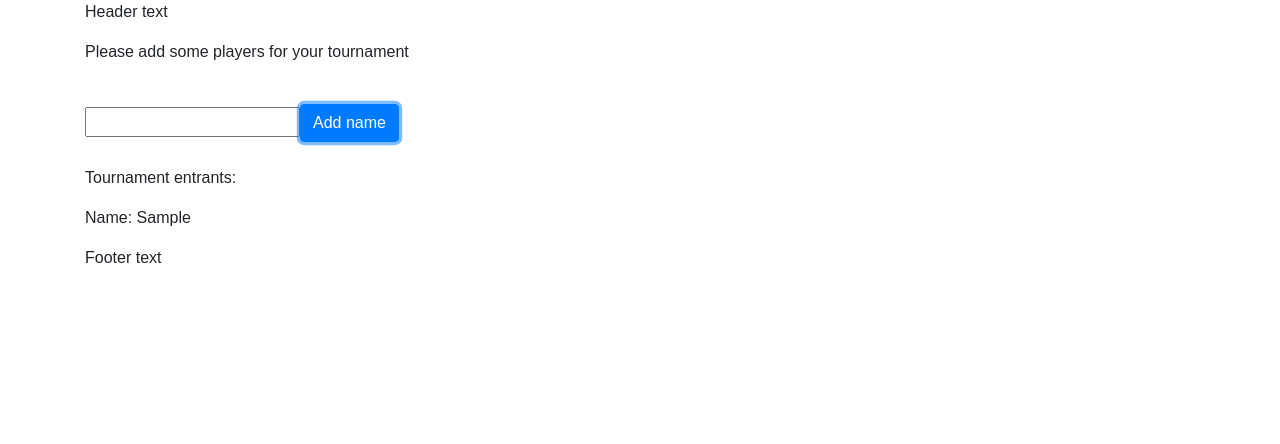
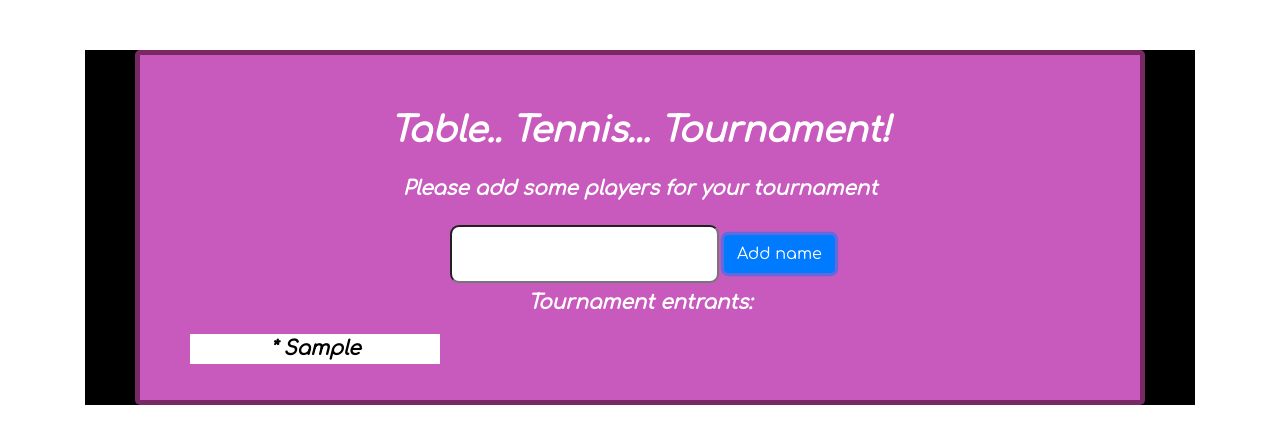
Before and after one commit to AndrewDRankin/t-t-tournament, a React (Create React App) app: page / in a window 1280 px wide. Both pictures are taken after typing "Sample" into the empty fields and a click on the button "Add name". Shown: the top 444 px of the page. Built offline with nearby package versions, Linux system fonts and the light colour scheme.

Commit message:
Display toggle 2.0, styling 1.0

```diff
--- a/public/index.html
+++ b/public/index.html
@@ -11,6 +11,7 @@
     <link rel="manifest" href="%PUBLIC_URL%/manifest.json">
     <link rel="shortcut icon" href="%PUBLIC_URL%/favicon.ico">
     <link rel="stylesheet" href="https://stackpath.bootstrapcdn.com/bootstrap/4.1.3/css/bootstrap.min.css">
+    <link href="https://fonts.googleapis.com/css?family=Comfortaa" rel="stylesheet">
     <!--
       Notice the use of %PUBLIC_URL% in the tags above.
       It will be replaced with the URL of the `public` folder during the build.
--- a/src/App.css
+++ b/src/App.css
@@ -1,28 +1,56 @@
-.App {
-  text-align: center;
+.appBackground {
+    background-color: black;
+    width: 100%;
+    text-align: center;
 }
 
-.App-logo {
-  animation: App-logo-spin infinite 20s linear;
-  height: 80px;
+.appContainer {
+    background-color: rgb(200,90,190);
+    margin: 50px;
+    border-radius: 5px;
+    border: 5px solid rgb(120,40,100);
+    padding: 50px;
+    color: white;
+    /* letter-spacing: 1px; */
+    font-weight: 600;
+    font-family: 'Comfortaa', sans-serif;
+    font-style: italic;
+    font-size: 20px;
 }
 
-.App-header {
-  background-color: #222;
-  height: 150px;
-  padding: 20px;
-  color: white;
+.appContainer input {
+    padding: 12px;
+    margin: 5px;
+    border-radius: 9px;
 }
 
-.App-title {
-  font-size: 1.5em;
+.appHeaderFooter {
+    font-size: 35px;
 }
 
-.App-intro {
-  font-size: large;
+.bracket {
+    border-radius: 20px;
+    border: solid 5px white;
+    padding: 5px;
 }
 
-@keyframes App-logo-spin {
-  from { transform: rotate(0deg); }
-  to { transform: rotate(360deg); }
+.nameDisplay {
+    background: white;
+    color: black;
+    border-radius: 9px;
+    justify-content: center;
+    /* padding: 5px; */
+    height: 50px;
+    width: 250px;
+    height: 0;
 }
+
+.entrants {
+    margin: 0;
+    background: white;
+    color: black;
+}
+
+.spacing {
+    margin: 20px;
+}
--- a/src/App.js
+++ b/src/App.js
@@ -1,18 +1,23 @@
 import React, { Fragment } from 'react';
 import NameEntry from './components/NameEntry';
+import './App.css';
 
 
 const App = () => {
     return (
-            <Fragment>
-                <p>
-                    Header text
-                </p>
-                <NameEntry />
-                <p>
-                    Footer text
-                </p>
-            </Fragment>
+        <Fragment>
+            <div className="appBackground">
+                <div className="appContainer">
+                    <p className="appHeaderFooter">
+                        Table.. Tennis... Tournament!
+                    </p>
+                    <NameEntry />
+                    <p className="appHeaderFooter">
+                        {/* T...T...T */}
+                    </p>
+                </div>
+            </div>
+        </Fragment>
     )
 };
 
--- a/src/components/NameEntry.jsx
+++ b/src/components/NameEntry.jsx
@@ -40,8 +40,10 @@ class NameEntry extends Component {
 
     readyToPlay() {
         const readyToPlay = this.state.readyToPlay;
+        const nameCheck = this.state.name.nameCheck;
         this.setState({
             readyToPlay: !readyToPlay,
+            nameCheck: !nameCheck,
         })
     };
 
@@ -49,34 +51,42 @@ class NameEntry extends Component {
         let names = this.state.names;
         return (
             <Fragment>
-                {this.state.readyToPlay ? <TournamentBracket names={names} /> : (
+                {
+                    this.state.readyToPlay ? <TournamentBracket names={names} /> : (
                         <Fragment>
                             <p>
                                 Please add some players for your tournament
                             </p>
-                        <br />
                             <form>
                                 <input onChange={this.formInput} type="text" value={this.state.name} />
                                 <button onClick={this.addName} className="btn btn-primary">
                                     Add name
                                 </button>
                             </form>
-                        <br />
-                        <p>Tournament entrants:</p>
                             <div>
-                            {names.map((name, index) => { // Was this.state.names
-                                return (<p key={index}>Name: {name}</p>);
-                            })}
+                                {
+                                    this.state.nameCheck ? (
+                                        <div className="spacing">
+                                            <button onClick={this.readyToPlay} className="btn btn-primary">
+                                                Create Tournament
+                                            </button>
                                         </div>
-                    </Fragment>)
-                }
-                <div>
-                    {this.state.nameCheck ?
-                        (<button onClick={this.readyToPlay} className="btn btn-primary">
-                            Create Tournament
-                        </button>) : null
+                                    ) : null
                                 }
                             </div>
+                            <p>Tournament entrants:</p>
+                            <div className="nameDisplay">
+                                {
+                                    names.map((name, index) => {
+                                        return (
+                                            <p className="entrants" key={index}>* {name}</p>
+                                        );
+                                    })
+                                }
+                            </div>
+                        </Fragment>
+                    )
+                }
             </Fragment>
         );
     }
--- a/src/components/TournamentBracket.jsx
+++ b/src/components/TournamentBracket.jsx
@@ -1,4 +1,6 @@
 import React, { Component, Fragment } from 'react';
+import NameEntry from './NameEntry';
+
 
 let uniquePlayer = "";
 class TournamentBracket extends Component {
@@ -7,9 +9,11 @@ class TournamentBracket extends Component {
         this.state = {
             players: [],
             history: [],
+            reset: false,
         };
         this.pairPicker = this.pairPicker.bind(this);
         this.historyCheck = this.historyCheck.bind(this);
+        this.goBack = this.goBack.bind(this);
     };
 
     historyCheck() {
@@ -28,12 +32,18 @@ class TournamentBracket extends Component {
         let pick = [];
         for (let i = 1; i <= players.length/2; i += 1) {
             pick.push(
-                <p key={i}>
-                    {this.historyCheck()} - {this.historyCheck()}
+                <p className="bracket" key={i}>
+                    {this.historyCheck()} Vs. {this.historyCheck()}
                 </p>
             )
         }
         return pick;
+    };
+
+    goBack() {
+        this.setState ({
+            reset: true,
+        })
     };
 
     render() {
@@ -41,13 +51,24 @@ class TournamentBracket extends Component {
             return this.state.players.push(player)
         });
         let players = this.state.players;
-        players.length % 2 !== 0 ? players.push("Default to next round") : null;
+        players.length % 2 !== 0 ? players.push("No opponent! Default to next round") : null;
         return (
             <Fragment>
-                <div>
-                    Pairings
-                    {this.pairPicker()}
-                </div>
+                {
+                    this.state.reset ? <NameEntry /> : (
+                        <Fragment>
+                            <div>
+                                Matches
+                                {this.pairPicker()}
+                            </div>
+                            <div>
+                                <button onClick={this.goBack} className="btn btn-primary">
+                                    Go again!
+                                </button>
+                            </div>
+                        </Fragment>
+                    )
+                }
             </Fragment>
         );
     }
```
Also changed, not shown: src/oldApp.css (added, +28 -0 lines). Lines whose indentation alone changed are shown as unchanged.
